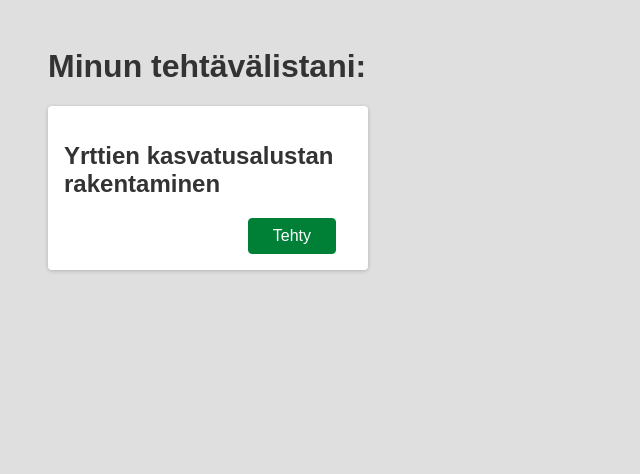
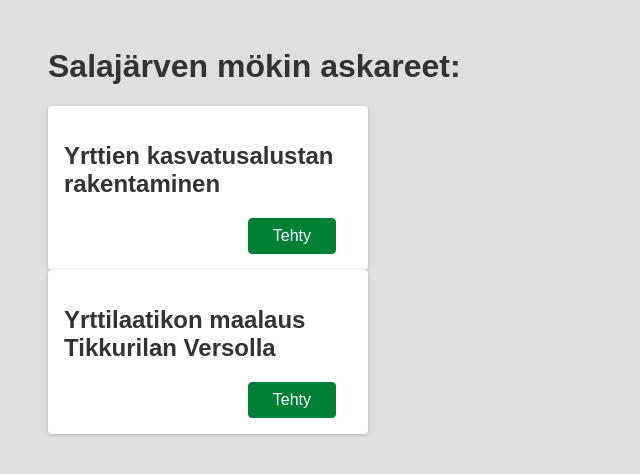
Before and after one commit to SiniAaltonen/to-doList, a React (Create React App) app in the folder my-app/: page / in a window 1280 px wide. Shown: the top 474 px of the page, without its empty margins (0-640 px from the left). Built offline with nearby package versions, Linux system fonts and the light colour scheme.

Commit message:
Added taskes

```diff
--- a/my-app/src/App.js
+++ b/my-app/src/App.js
@@ -3,8 +3,9 @@ import Todo from '././components/Todo';
 function App() {
   return (
     <div>
-      <h1>Minun tehtävälistani:</h1>
+      <h1>Salajärven mökin askareet:</h1>
       <Todo text='Yrttien kasvatusalustan rakentaminen' />
+      <Todo text='Yrttilaatikon maalaus Tikkurilan Versolla' />
     </div>
   );
 }
```
